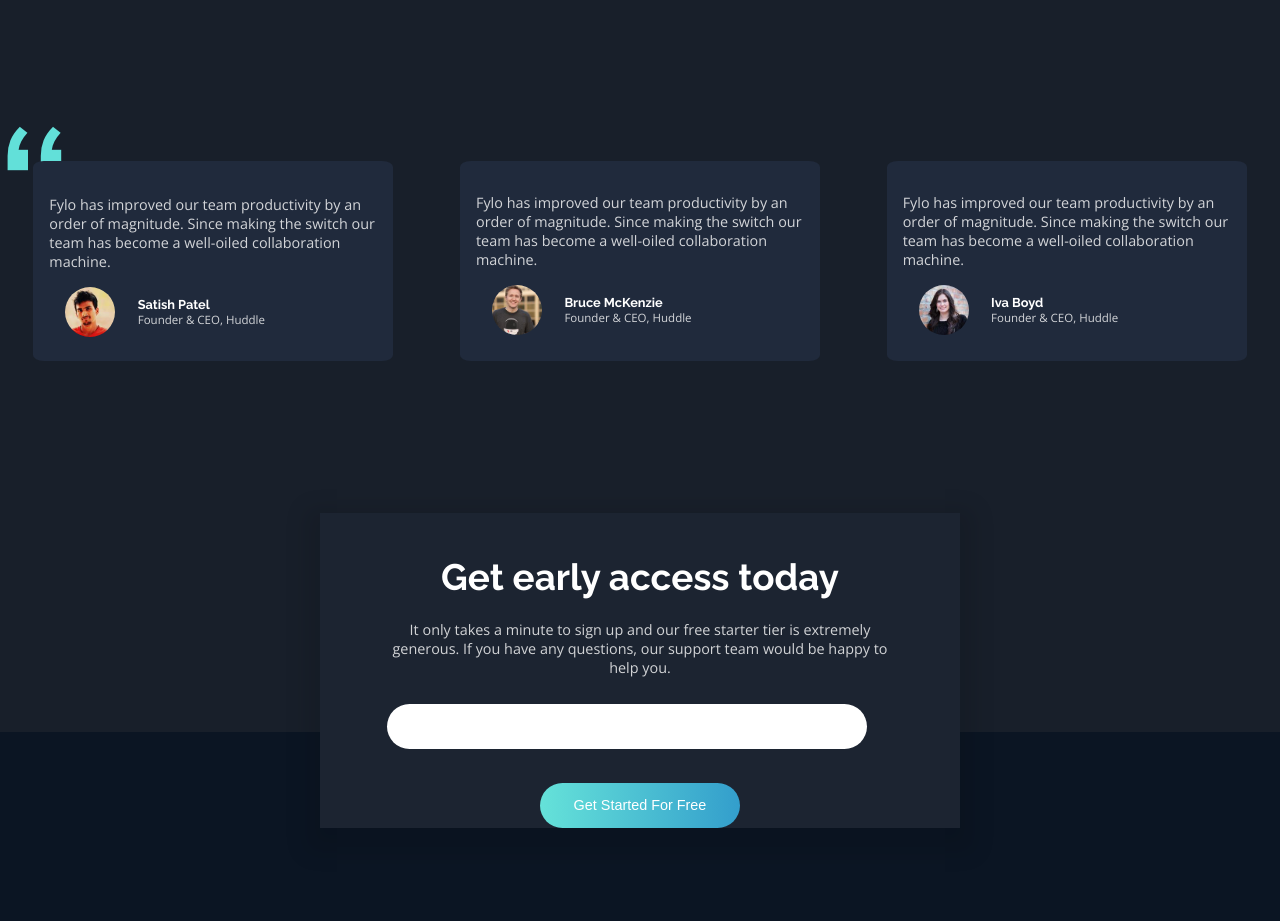
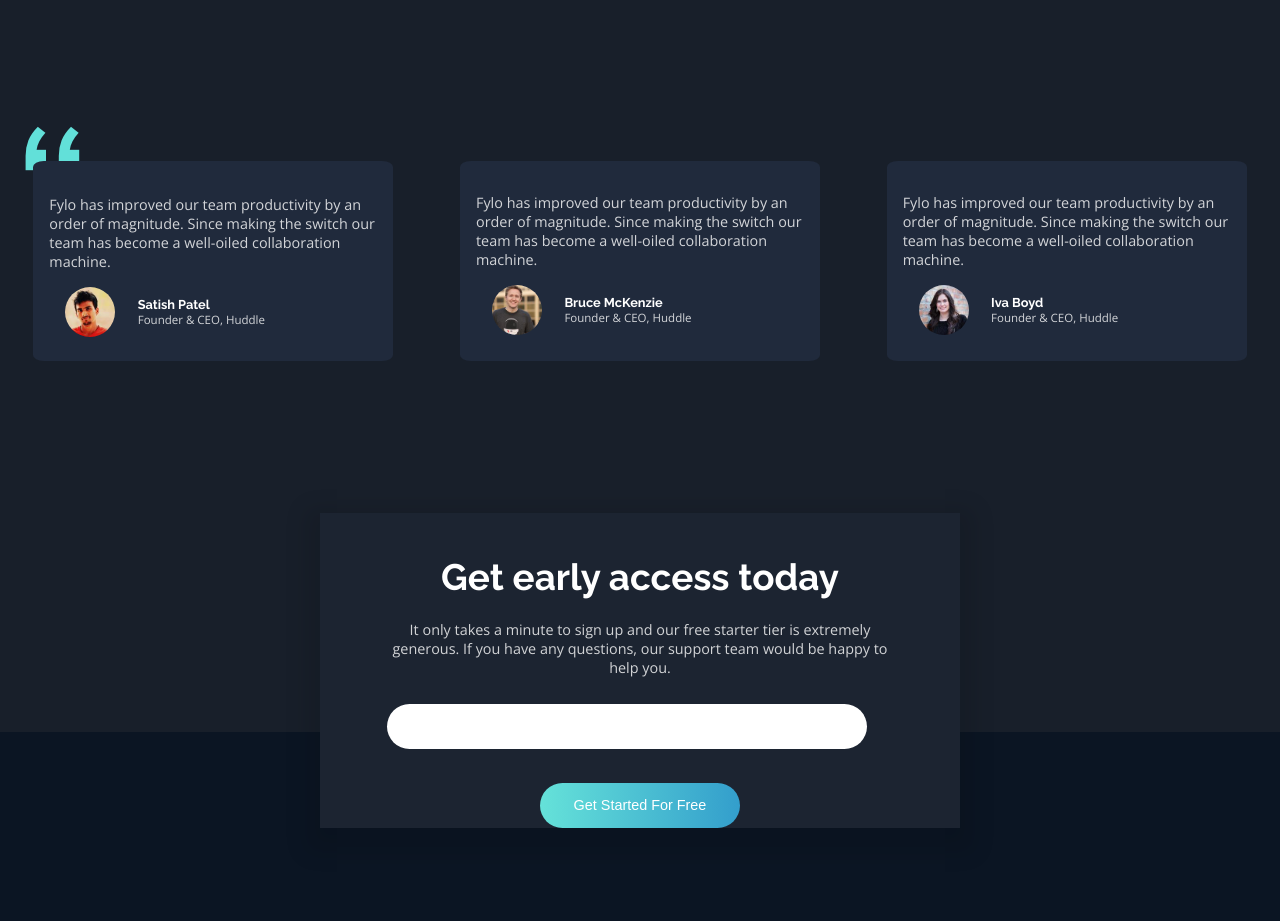
Before and after one commit to onix45/onix45.github.io, a plain HTML site: page index.html in a window 1280 px wide. Shown: the part 2440-3361 px from the top of the page. Drawn offline with nearby package versions, Linux system fonts and the light colour scheme.

Commit message:
pataisyta kabuciu vieta

```diff
--- a/css/main.css
+++ b/css/main.css
@@ -236,7 +236,7 @@ ul {
 
 .testimonial-quotes {
   position: relative;
-  left: -18px;
+  left: 0px;
   top: -43px;
   z-index: -1;
   margin: -1.5em;
```
